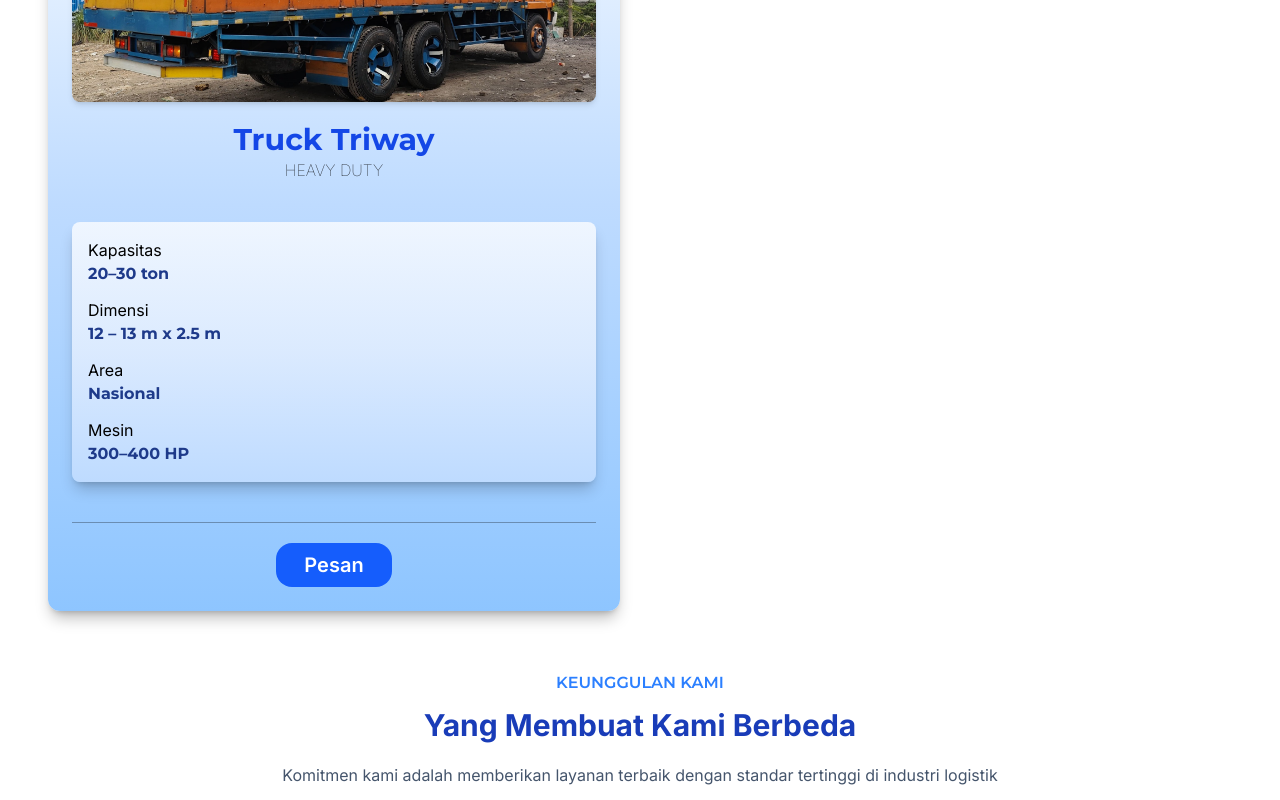
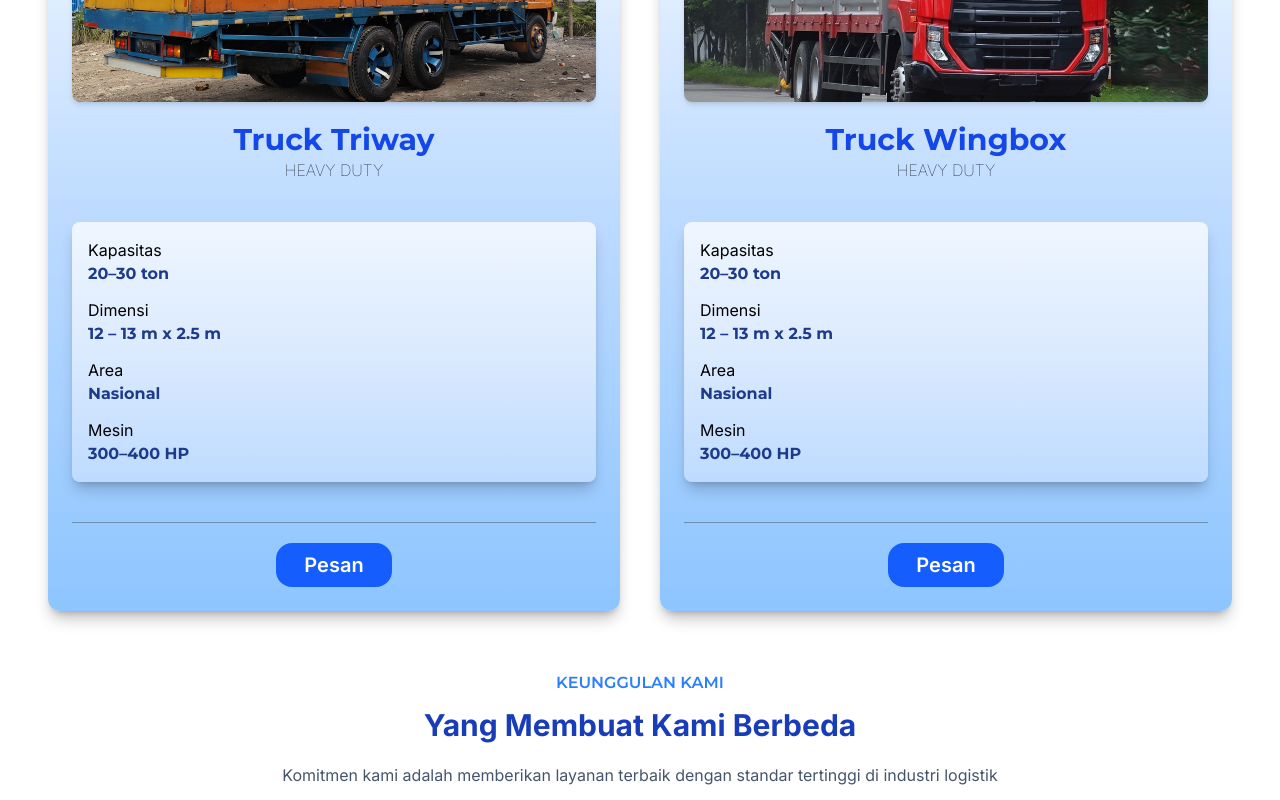
Before and after one commit to fersyahhh/jasa-logistik, a React (Vite) app: page / in a window 1280 px wide. Shown: the part 5900-6700 px from the top of the page. Built offline with nearby package versions, Linux system fonts and the light colour scheme.

Commit message:
last update

```diff
--- a/src/components/Footer.jsx
+++ b/src/components/Footer.jsx
@@ -9,7 +9,7 @@ const Footer = () => {
             <div className='xl:pl-20'>
               <div className='flex items-center gap-2'>
                 <span><img src={logoImg} alt="" /></span>
-                <h1 className='text-white text-3xl font-bold font-montserrat'>Jasa Logistik</h1>
+                <h1 className='text-white text-3xl font-bold font-montserrat'>PT Perdana Putra</h1>
               </div>
               <p className='text-white pl-4 font-inter mt-4'>Kami menyediakan layanan logistik yang cepat, aman, dan handal, memastikan setiap pengiriman sampai tepat waktu dan dalam kondisi terbaik.</p>
             </div>
--- a/src/components/ServicesSection.jsx
+++ b/src/components/ServicesSection.jsx
@@ -25,6 +25,7 @@ import tronton from '../assets/tronton.jpg'
 import trailer from '../assets/trailer.jpg'
 import dump from '../assets/dump.webp'
 import triway from '../assets/triway.jpg'
+import wingbox from '../assets/wingbox.jpg'
 
 const ServicesSection = () => {
   return (
@@ -426,6 +427,43 @@ const ServicesSection = () => {
                 Pesan
               </a>
             </div>
+
+            <div className="w-full rounded-xl bg-gradient-to-b from-white via-blue-200 to-blue-300 p-6 text-center shadow-lg shadow-black/25">
+              <div className="shadow-black.20 h-1/2 overflow-hidden rounded-lg shadow-md">
+                <img src={wingbox} alt="" className="h-70 w-full object-cover object-center" />
+              </div>
+              <h1 className="font-montserrat mt-5 text-2xl font-bold text-blue-700 md:text-3xl">Truck Wingbox</h1>
+              <p className="font-inter font-thin uppercase">Heavy Duty</p>
+              <div className="w-full rounded-lg bg-gradient-to-b from-blue-50 via-blue-100 to-blue-200 shadow-lg shadow-black/20">
+                <div className="mt-10 p-4 text-left">
+                  <div>
+                    <h3 className="font-inter">Kapasitas</h3>
+                    <h2 className="text-primary font-montserrat font-bold">20–30 ton</h2>
+                  </div>
+                  <div className="mt-3">
+                    <h3 className="font-inter">Dimensi</h3>
+                    <h2 className="text-primary font-montserrat font-bold">12 – 13 m x 2.5 m</h2>
+                  </div>
+                  <div className="mt-3">
+                    <h3 className="font-inter">Area</h3>
+                    <h2 className="text-primary font-montserrat font-bold">Nasional</h2>
+                  </div>
+                  <div className="mt-3">
+                    <h3 className="font-inter">Mesin</h3>
+                    <h2 className="text-primary font-montserrat font-bold">300–400 HP</h2>
+                  </div>
+                </div>
+              </div>
+              <hr className="mt-10 text-black/30" />
+              <a
+                href="https://wa.me/6283822237832?text=Halo%2C%20saya%20ingin%20menyewa%20truk%20Wingbox?"
+                target="_blank"
+                rel="noopener noreferrer"
+                className="font-inter mx-auto mt-5 inline-flex rounded-2xl bg-blue-600 px-7 py-2 font-semibold cursor-pointer text-white transition-all duration-300 ease-in-out hover:scale-95 hover:opacity-80 md:text-xl"
+              >
+                Pesan
+              </a>
+            </div>
           </motion.div>
 
           {/* Tilte 3 */}
```
Also changed, not shown: src/assets/wingbox.jpeg (added), src/assets/wingbox.jpg (added).
